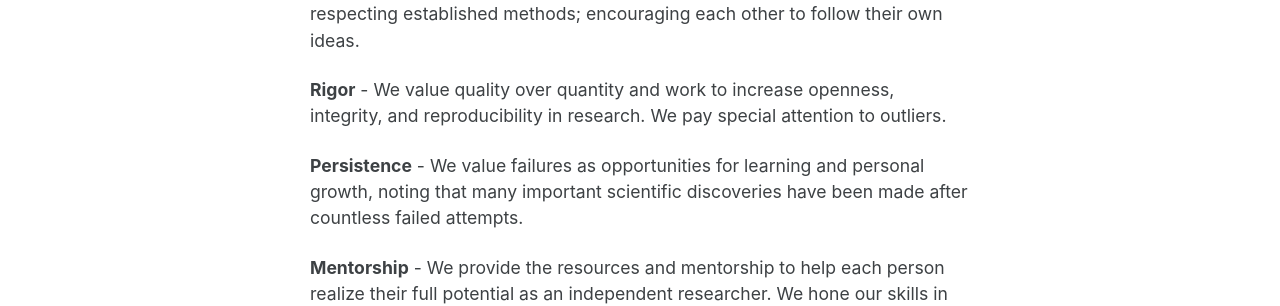
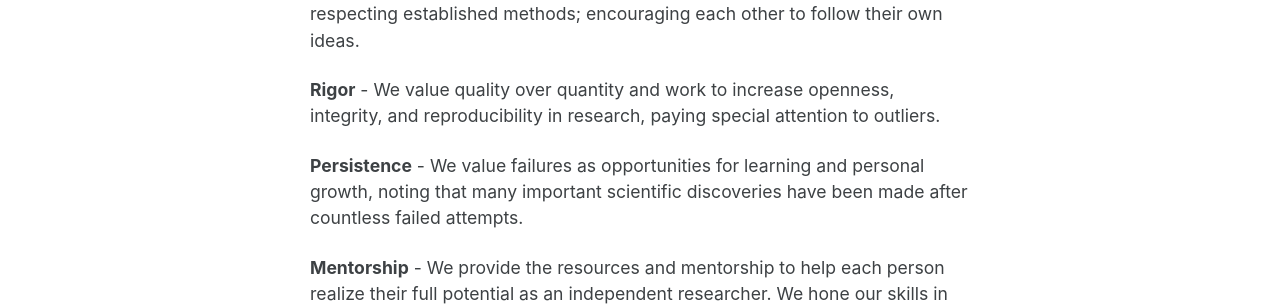
Before and after one commit to darianyang/mm-github-pages-test, a Jekyll site: the page built from _pages/join_us.md, in a window 1280 px wide and 900 px high. Shown: the part 420-726 px from the top of the window. Built offline with Jekyll 4.4.1, drawn with Linux system fonts in a browser that asks for light colours; cached includes are drawn as plain includes.

Commit message:
Update join_us.md

```diff
--- a/_pages/join_us.md
+++ b/_pages/join_us.md
@@ -15,7 +15,7 @@ Join us in our scientific adventures! We welcome applications from prospective p
 
 **Creativity** - We value finding new ways of solving problems while also respecting established methods; encouraging each other to follow their own ideas.
 
-**Rigor** - We value quality over quantity and work to increase openness, integrity, and reproducibility in research. We pay special attention to outliers.
+**Rigor** - We value quality over quantity and work to increase openness, integrity, and reproducibility in research, paying special attention to outliers.
 
 **Persistence** - We value failures as opportunities for learning and personal growth, noting that many important scientific discoveries have been made after countless failed attempts.
 
```
